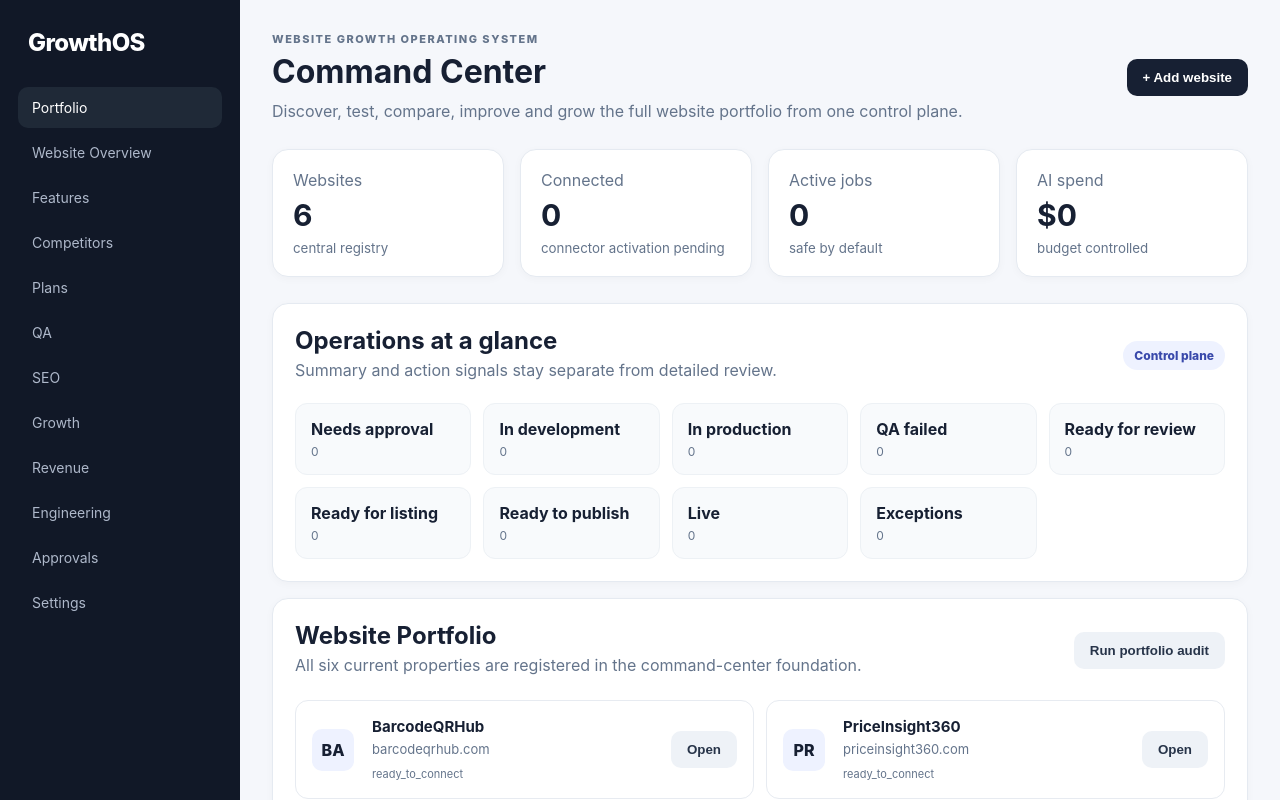
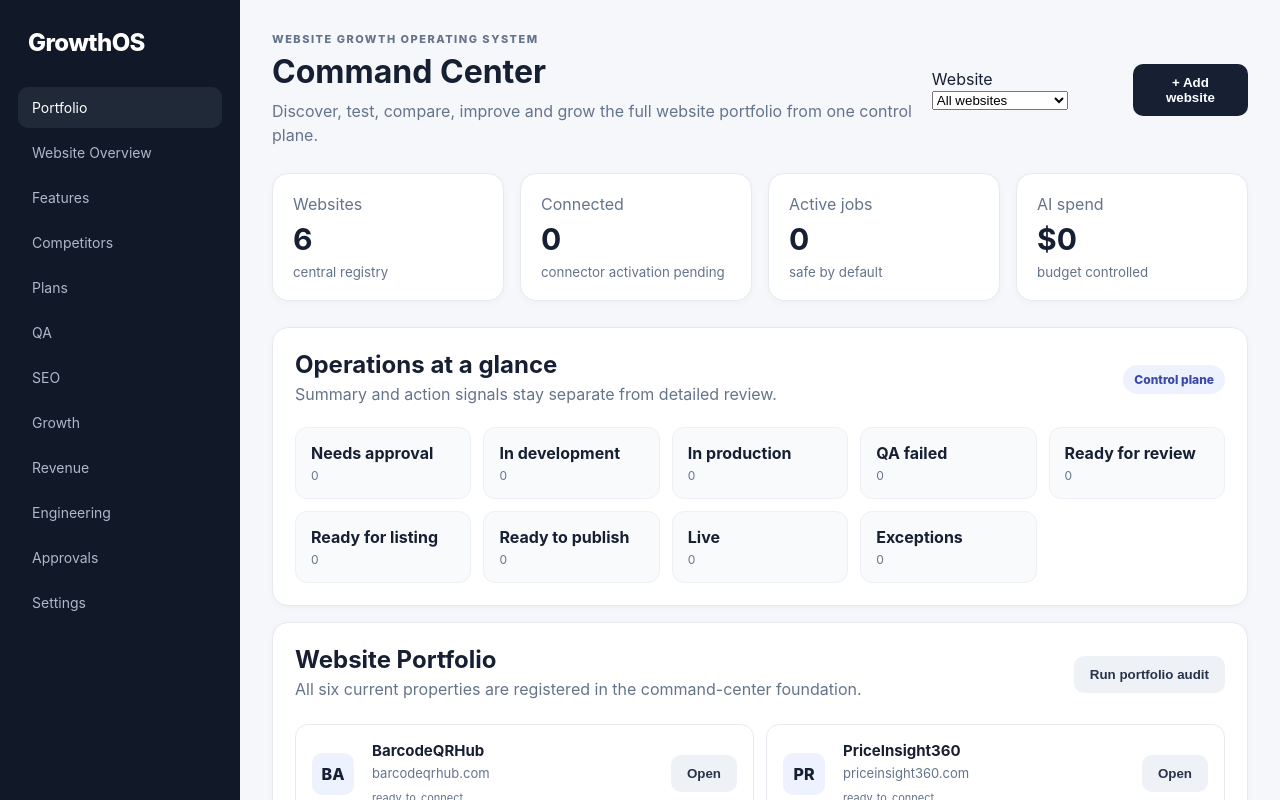
Before and after one commit to subvicco12/GrowthOS, a Next.js app: page / in a window 1280 px wide. Shown: the top 800 px of the page. Built offline with nearby package versions, Linux system fonts and the light colour scheme.

Commit message:
Add centralized website scope selector to command center

```diff
--- a/src/app/page.tsx
+++ b/src/app/page.tsx
@@ -1,4 +1,5 @@
 import { growthSites as sites, growthWorkspaces } from '../core/portfolio';
+import { siteScopeOptions } from '../core/site-scope';
 
 const workspaces = growthWorkspaces.map(workspace => workspace.label);
 
@@ -28,6 +29,12 @@ export default function Dashboard() {
             <p className="eyebrow">WEBSITE GROWTH OPERATING SYSTEM</p>
             <h1>Command Center</h1>
             <p className="lede">Discover, test, compare, improve and grow the full website portfolio from one control plane.</p>
+          </div>
+          <div className="siteScope" aria-label="Website scope">
+            <label htmlFor="website-scope">Website</label>
+            <select id="website-scope" defaultValue="">
+              {siteScopeOptions(sites).map(option => <option value={option.value} key={option.value}>{option.label}</option>)}
+            </select>
           </div>
           <button type="button">+ Add website</button>
         </header>
```
